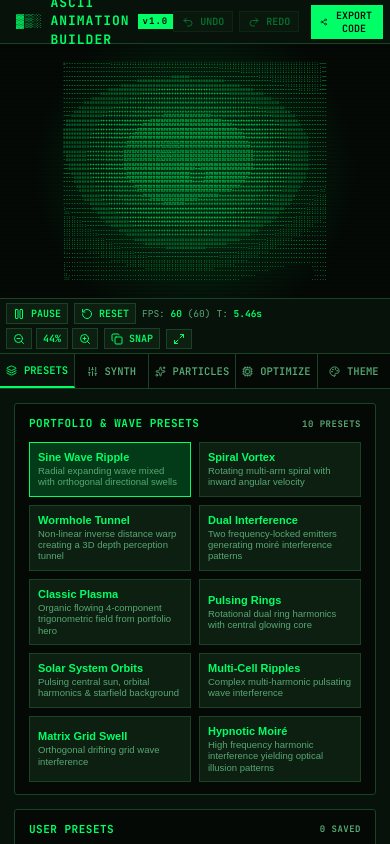
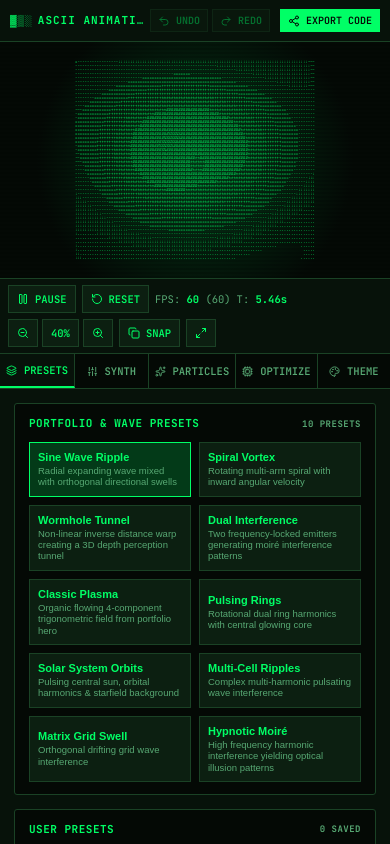
Before and after one commit to gimk/ascii.pantoine.com, a React (Vite) app: page / in a window 390 px wide. Built offline with nearby package versions, Linux system fonts and the light colour scheme.

Commit message:
style(mobile): fix header overflow and enlarge viewfinder touch controls on mobile

```diff
--- a/src/App.tsx
+++ b/src/App.tsx
@@ -507,14 +507,14 @@ export const App: React.FC = () => {
       <header className="app-header">
         <div className="brand-title">
           <span style={{ color: 'var(--accent)' }}>▓▒░</span>
-          <span>ASCII ANIMATION BUILDER</span>
+          <span className="brand-text">ASCII ANIMATION BUILDER</span>
           <span className="brand-badge">v1.0</span>
         </div>
 
         {/* Header Tools: Undo, Redo, Export */}
-        <div style={{ display: 'flex', gap: '6px', alignItems: 'center' }}>
+        <div className="header-actions">
           <button
-            className="btn btn-sm"
+            className="btn btn-sm header-btn-undo"
             onClick={handleUndo}
             disabled={!canUndo}
             style={{ opacity: canUndo ? 1 : 0.4, cursor: canUndo ? 'pointer' : 'not-allowed' }}
--- a/src/styles/terminal.css
+++ b/src/styles/terminal.css
@@ -150,6 +150,7 @@ html, body, #root {
   display: flex;
   align-items: center;
   gap: 8px;
+  white-space: nowrap;
 }
 
 .brand-badge {
@@ -158,6 +159,50 @@ html, body, #root {
   background: var(--accent);
   color: var(--bg-primary);
   font-weight: bold;
+}
+
+.header-actions {
+  display: flex;
+  gap: 6px;
+  align-items: center;
+  flex-shrink: 0;
+}
+
+@media (max-width: 600px) {
+  .app-header {
+    padding: 6px 10px;
+    height: 42px;
+  }
+
+  .brand-title {
+    font-size: 11px;
+    gap: 5px;
+  }
+
+  .brand-text {
+    max-width: 140px;
+    overflow: hidden;
+    text-overflow: ellipsis;
+  }
+
+  .header-actions {
+    gap: 4px;
+  }
+
+  .header-actions .btn {
+    padding: 4px 7px;
+    font-size: 10px;
+  }
+}
+
+@media (max-width: 400px) {
+  .brand-text {
+    max-width: 110px;
+  }
+
+  .brand-badge {
+    display: none;
+  }
 }
 
 /* Main Split View */
@@ -227,7 +272,7 @@ html, body, #root {
 
 .status-tag {
   color: var(--text-muted);
-  font-size: 10.5px;
+  font-size: 11px;
   white-space: nowrap;
 }
 .status-tag strong {
@@ -249,8 +294,9 @@ html, body, #root {
 
 @media (max-width: 768px) {
   .viewport-bottom-bar {
-    padding: 5px 8px;
-    gap: 6px;
+    padding: 6px 10px;
+    gap: 8px;
+    row-gap: 6px;
     justify-content: space-between;
   }
 
@@ -259,23 +305,33 @@ html, body, #root {
   }
 
   .status-tag {
-    font-size: 9.5px;
+    font-size: 10.5px;
   }
 
   .mode-tag {
-    display: none; /* Hide verbose mode text on small mobile screens to keep vital controls visible */
+    display: none;
   }
 
   .viewport-bottom-bar .btn-sm {
-    padding: 3px 6px;
-    font-size: 10px;
+    padding: 6px 10px;
+    font-size: 11px;
+    min-height: 28px;
+    display: inline-flex;
+    align-items: center;
+    justify-content: center;
   }
 }
 
 @media (max-width: 480px) {
   .viewport-bottom-bar {
-    padding: 4px 6px;
-    gap: 4px;
+    padding: 6px 8px;
+    gap: 6px;
+  }
+
+  .viewport-bottom-bar .btn-sm {
+    padding: 5px 8px;
+    font-size: 10.5px;
+    min-height: 28px;
   }
 
   .status-tag.res-tag {
```
